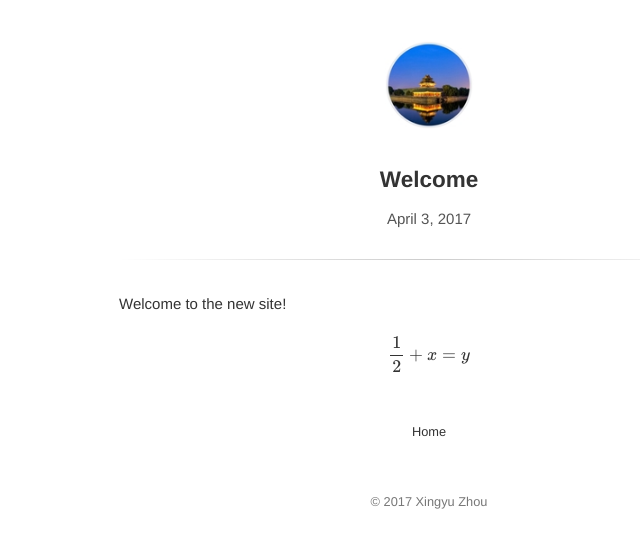
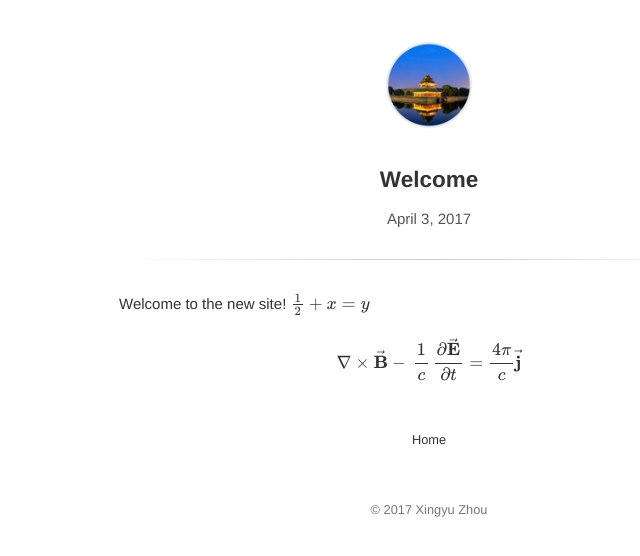
Before and after one commit to XingyuZhou989/blog, a Jekyll site: the page built from _posts/2017-04-03-welcome.md, in a window 1280 px wide. Shown: the top 556 px of the page, without its empty margins (211-851 px from the left). Built offline with Jekyll 4.4.1, drawn with Linux system fonts in a browser that asks for light colours; formulas are drawn with MathJax 3.

```diff
--- a/_posts/2017-04-03-welcome.md
+++ b/_posts/2017-04-03-welcome.md
@@ -3,6 +3,6 @@ title: Welcome
 updated: 2017-04-03 17:29
 ---
 
-Welcome to the new site!
+Welcome to the new site! $$\frac{1}{2} + x = y$$
 
-$$\frac{1}{2} + x = y$$
+$$\nabla \times \vec{\mathbf{B}} -\, \frac1c\, \frac{\partial\vec{\mathbf{E}}}{\partial t}  = \frac{4\pi}{c}\vec{\mathbf{j}}$$
```
